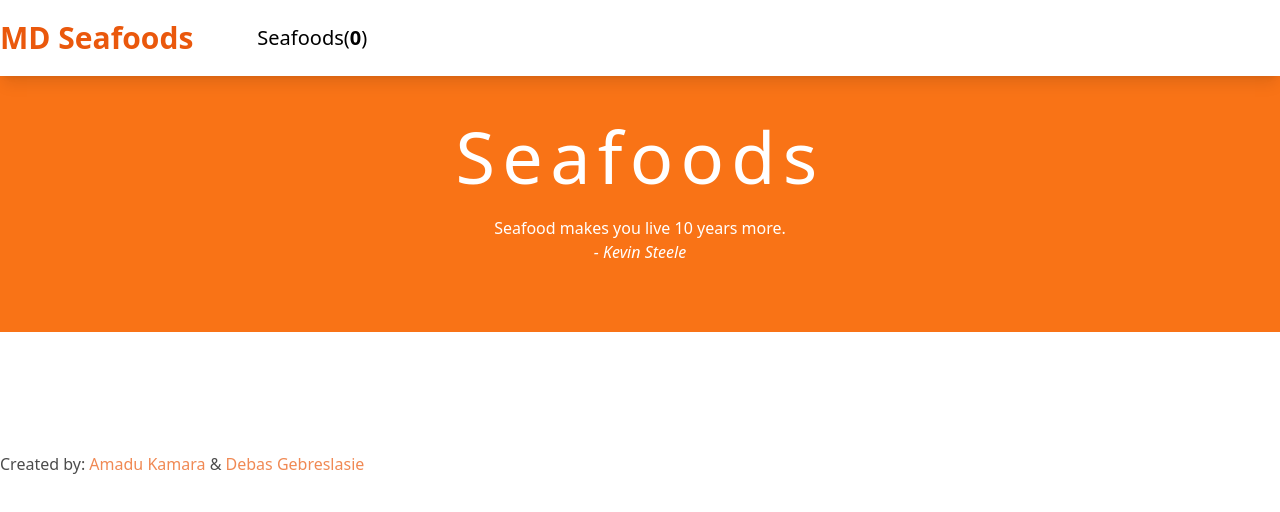
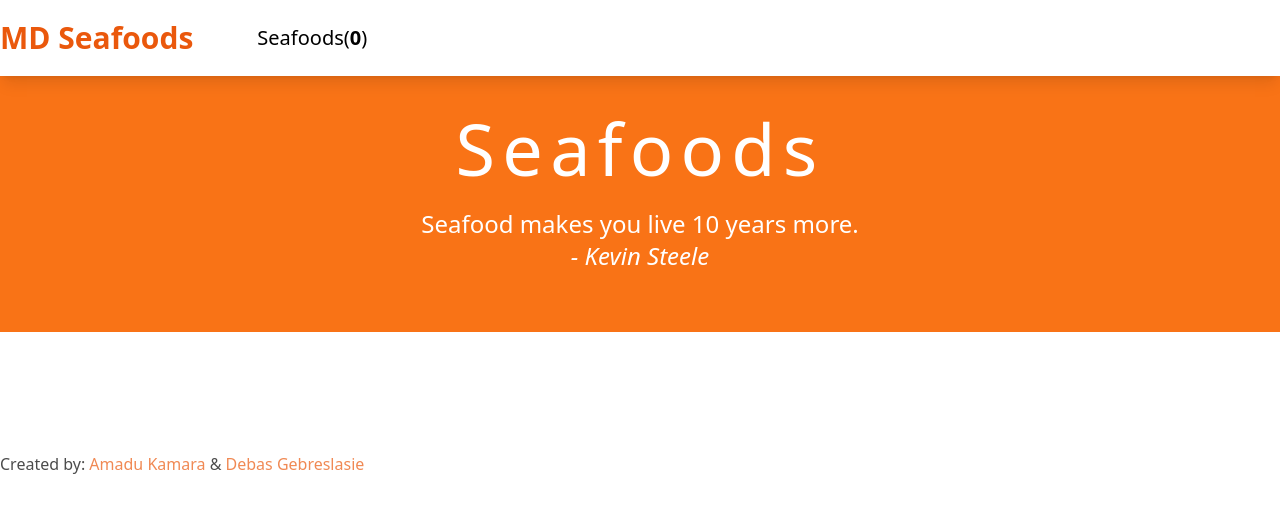
Before and after one commit to AmaduKamara/seafoods-app, a website built with webpack: page src/index.html in a window 1280 px wide. Built offline with nearby package versions, Linux system fonts and the light colour scheme; no server answers.

Commit message:
Edit Hero section for desktop screens

```diff
--- a/src/index.html
+++ b/src/index.html
@@ -40,7 +40,7 @@
         <h1 class="text-5xl md:text-7xl tracking-widest text-white">
           Seafoods
         </h1>
-        <p class="text-white my-6">
+        <p class="text-white my-6 md:text-2xl">
           Seafood makes you live 10 years more. <br />
           <cite>- Kevin Steele</cite>
         </p>
```
